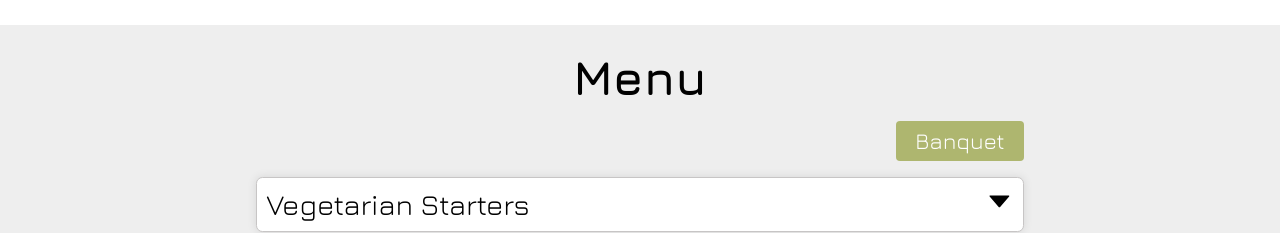
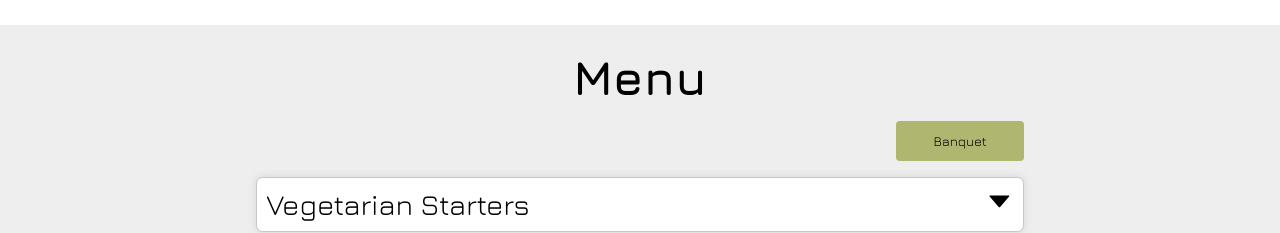
Before and after one commit to Coder-Dai/Golden-Sip, a React (Create React App) app: page / in a window 1280 px wide. Shown: the part 2000-2233 px from the top of the page. Built offline with nearby package versions, Linux system fonts and the light colour scheme.

Commit message:
Change the buttons text to string rather than p tags

```diff
--- a/src/components/Menu/Menu.jsx
+++ b/src/components/Menu/Menu.jsx
@@ -39,7 +39,7 @@ const Menu = ({ isMenuOpen }) => {
                 className="menu-toggle-btn"
                 onClick={() => setIsNormalMenuOpen(!isNormalMenuOpen)}
               >
-                {isNormalMenuOpen ? <p>Banquet</p> : <p>Menu</p>}
+                {isNormalMenuOpen ? "Banquet ": 'Menu'}
               </button>
             </div>
             {isNormalMenuOpen && (
```
